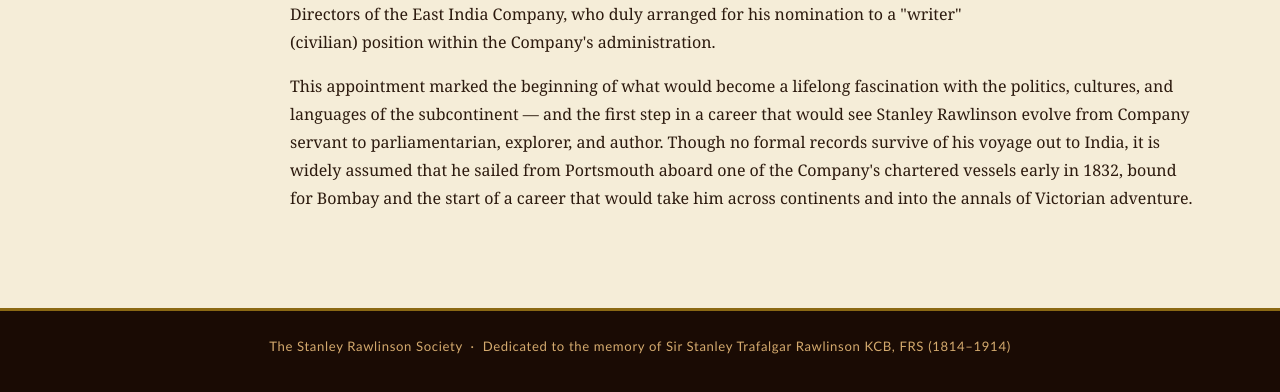
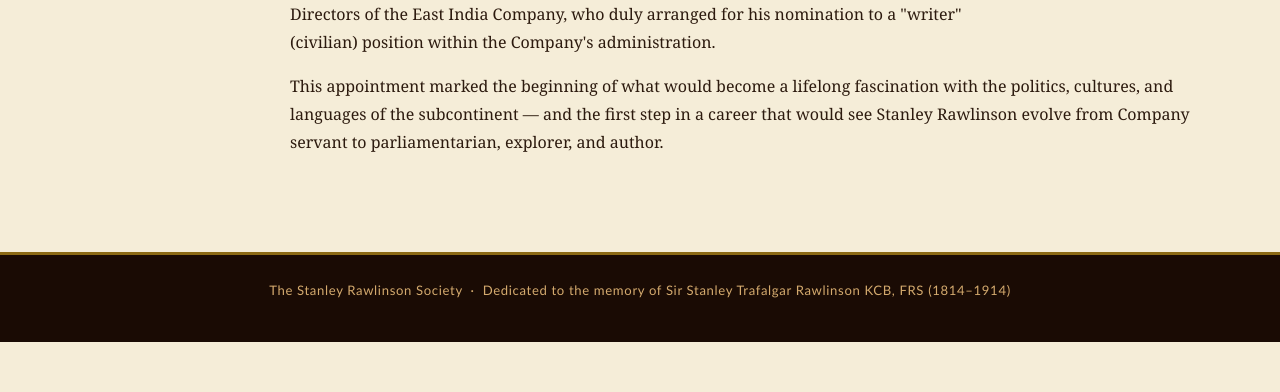
Before and after one commit to petefield/petefield.github.io, a plain HTML site: page preview/early-years.html in a window 1280 px wide. Shown: the part 1576-1968 px from the top of the page. After the commit the page ends 1918 px from the top, so only its background shows below. Drawn offline with Linux system fonts and the light colour scheme.

Commit message:
Edit early-years.html to remove voyage details
Removed a sentence about Stanley Rawlinson's voyage to India.

```diff
--- a/preview/early-years.html
+++ b/preview/early-years.html
@@ -87,7 +87,7 @@
 
     <p>Through Henry's intervention, Stanley was recommended to Russell Ellice, one of the Directors of the East India Company, who duly arranged for his nomination to a "writer" (civilian) position within the Company's administration.</p>
 
-    <p>This appointment marked the beginning of what would become a lifelong fascination with the politics, cultures, and languages of the subcontinent — and the first step in a career that would see Stanley Rawlinson evolve from Company servant to parliamentarian, explorer, and author. Though no formal records survive of his voyage out to India, it is widely assumed that he sailed from Portsmouth aboard one of the Company's chartered vessels early in 1832, bound for Bombay and the start of a career that would take him across continents and into the annals of Victorian adventure.</p>
+    <p>This appointment marked the beginning of what would become a lifelong fascination with the politics, cultures, and languages of the subcontinent — and the first step in a career that would see Stanley Rawlinson evolve from Company servant to parliamentarian, explorer, and author.</p>
 
     <div class="clearfix"></div>
 
```
